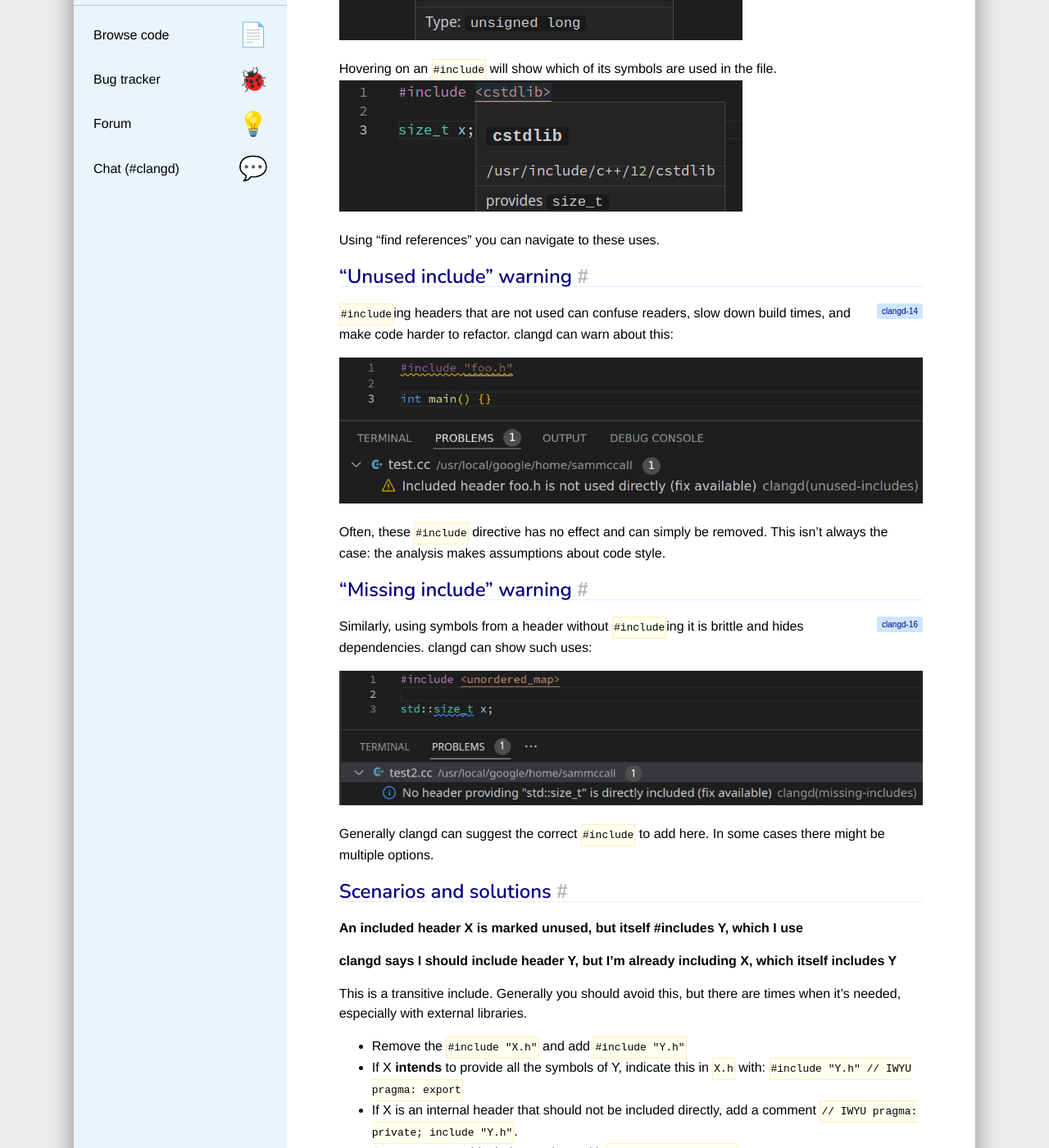
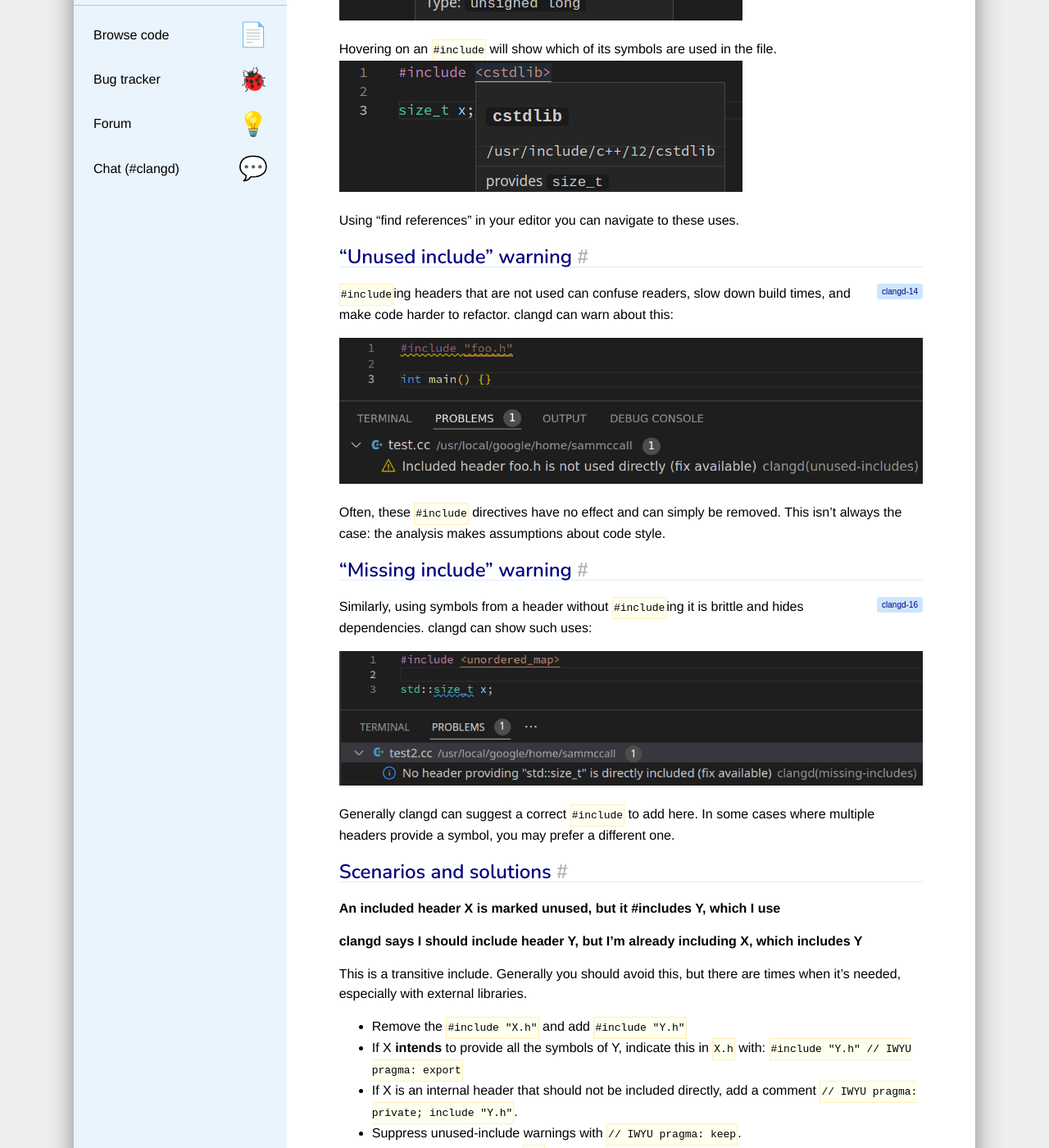
Before and after one commit to llvm/clangd-www, a Jekyll site: the page built from guides/include-cleaner.md, in a window 1280 px wide and 1400 px high, scrolled down 698 px. Shown: the whole window at 82% size. Built offline with Jekyll 4.4.1, drawn with Linux system fonts in a browser that asks for light colours; our own code applies the rules of GitHub Pages for plain Markdown files; some of the changed text lies outside the part shown.

Commit message:
Address review comments

```diff
--- a/guides/include-cleaner.md
+++ b/guides/include-cleaner.md
@@ -29,7 +29,7 @@ Hovering on a name will show you which header provides that symbol:
 Hovering on an `#include` will show which of its symbols are used in the file.
 ![#include hover showing symbols in VSCode](../screenshots/header_symbols.png)
 
-Using "find references" you can navigate to these uses.
+Using "find references" in your editor you can navigate to these uses.
 
 ## "Unused include" warning
 
@@ -40,7 +40,7 @@ times, and make code harder to refactor. clangd can warn about this:
 
 ![Unused include warning in VSCode](../screenshots/unused_include.png)
 
-Often, these `#include` directive has no effect and can simply be removed.
+Often, these `#include` directives have no effect and can simply be removed.
 This isn't always the case: the analysis makes assumptions about code style.
 
 ## "Missing include" warning
@@ -52,15 +52,15 @@ hides dependencies. clangd can show such uses:
 
 ![Missing include warning in VSCode](../screenshots/missing_include.png)
 
-Generally clangd can suggest the correct `#include` to add here. In some
-cases there might be multiple options.
+Generally clangd can suggest a correct `#include` to add here. In some
+cases where multiple headers provide a symbol, you may prefer a different one.
 
 ## Scenarios and solutions
 
-**An included header X is marked unused, but itself #includes Y, which I use**
+**An included header X is marked unused, but it #includes Y, which I use**
 
 **clangd says I should include header Y, but I'm already including X, which
-itself includes Y**
+includes Y**
 
 This is a transitive include. Generally you should avoid this, but there are
 times when it's needed, especially with external libraries.
@@ -109,11 +109,11 @@ section). You may have to add missing includes too, or do other cleanups.
 
 This is merely a suggestion: including `Y` should also hide the warning.
 
-clangd tries to pick the best header, preferring those that are public,
-self-contained, which provide full definitions (for classes and templates),
-and whose name matches the symbol's name.
+clangd tries to pick the best header, preferring those that public,
+self-contained, provide full definitions (for classes and templates), and have
+a name matching the symbol's name.
 
-However there are limitations, most notably: only headers that are already
+However, there are limitations. Most notably: only headers that are already
 transitively included are considered. You may have to insert the correct
 #include yourself.
 
@@ -130,8 +130,8 @@ only the `<cstdio>` header is acceptable.
 
 ### Configuration
 
-In your configuration file, set Diagnostics.UnusedIncludes and
-Diagnostics.MissingIncludes to `Strict` or `None`.
+In your configuration file, set `Diagnostics.UnusedIncludes` and
+`Diagnostics.MissingIncludes` to `Strict` or `None`.
 You can also disable analysis of particular files (using `If` blocks),
 and suppress all warnings of certain headers.
 
```
Also changed, not shown: other parts of guides/include-cleaner.md (+2 -2 lines).
